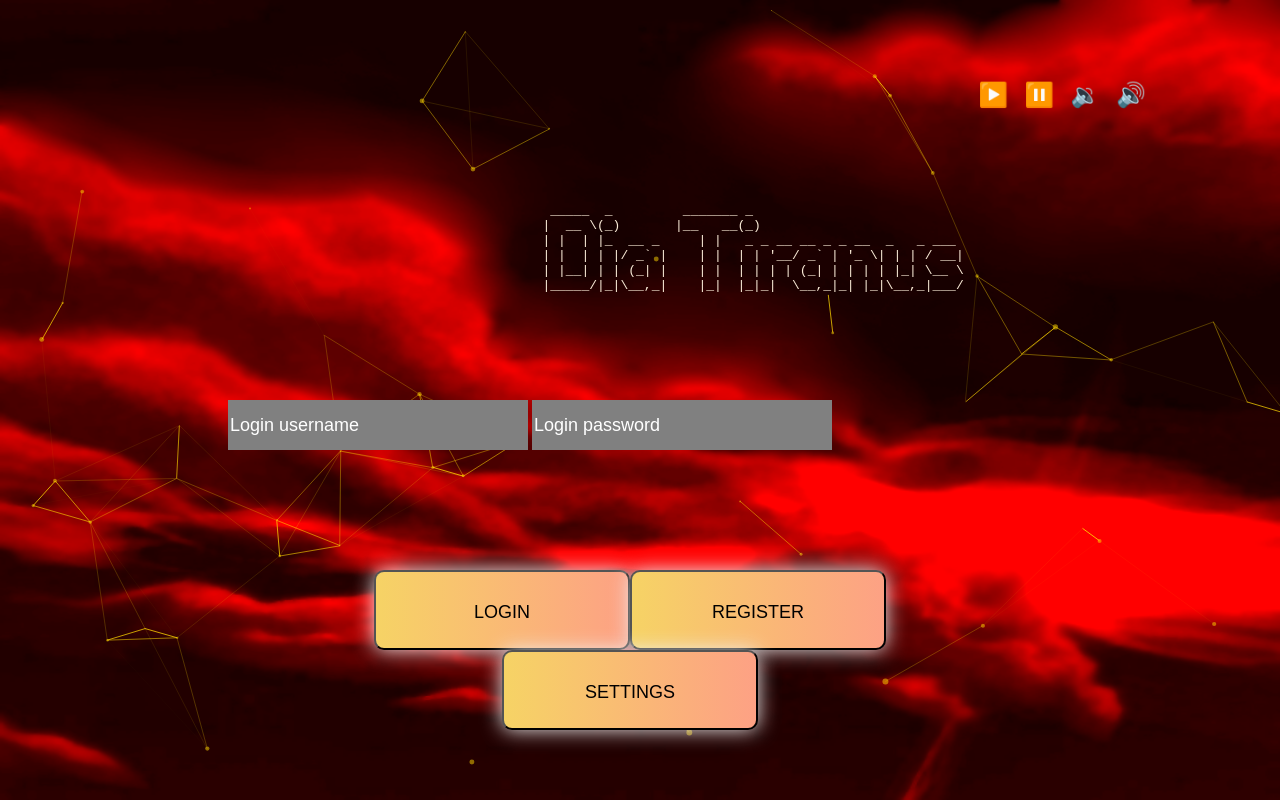
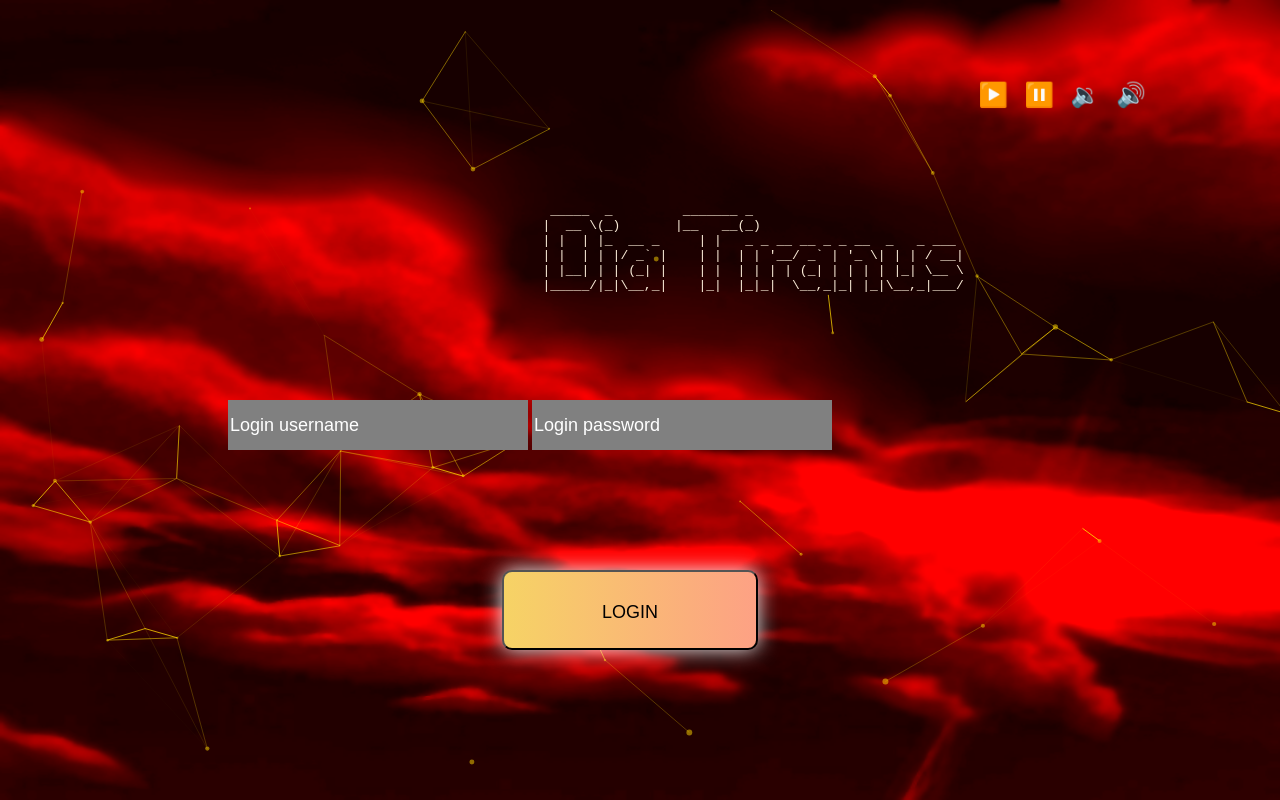
Before and after one commit to pensiveparrot/game, a website: page index.html in a window 1280 px wide. Both pictures are taken after a click on the button "LOGIN". Drawn offline with nearby package versions, Linux system fonts and the light colour scheme.

Commit message:
more ui improvements

```diff
--- a/assets/logic/loginpage.js
+++ b/assets/logic/loginpage.js
@@ -178,11 +178,32 @@ function onceLoaded(){
 
 
 }
+loginCount=0;
+function handleLogin(){
+if(loginCount==0)
+{
+  document.getElementById('register').remove();
+  document.getElementById('settings').remove();
+  let loginButton = document.getElementById('login');
+  loginButton.style.right = "40%";
+  let container = document.getElementById('logininput');
+  container.style.visibility ="visible";
+  var loginUpdateButton = document.getElementById('login');
+  loginCount=loginCount+1;
+}
+else{
+  loginUpdateButton.onclick = handleDetails();
+}
 
-count=0;
+}
+function handleDetails(){
+
+}
+
+registerCount=0;
 function handleRegister(){
 
-  if(count==0){
+  if(registerCount==0){
     document.getElementById('login').remove();
     document.getElementById('settings').remove();
     let registerButton = document.getElementById('register');
@@ -190,7 +211,7 @@ function handleRegister(){
   let container =  document.getElementById('registerinput');
   container.style.visibility = "visible";
   var registerUpdateButton = document.getElementById('register');
-  count=count+1;
+  registerCount=registerCount+1;
   }
 
   else
--- a/assets/styling/loginpage.css
+++ b/assets/styling/loginpage.css
@@ -34,7 +34,7 @@ body {
         position: fixed;
         top: 50%;
         right: 35%;
-        visibility:visible;
+        visibility:hidden;
     }
 #login-username {
     width: 300px;
--- a/index.html
+++ b/index.html
@@ -14,7 +14,7 @@
 
     <div id="particles-js"></div>
     <div class="container">
-    <button class="btn prevent-select" id="login">Login</button>
+    <button class="btn prevent-select" id="login" onclick="handleLogin()">Login</button>
     <button class="btn prevent-select" id="register" onclick="handleRegister()">Register</button>
     <button class="btn prevent-select" id="settings">Settings
     </div>
```
